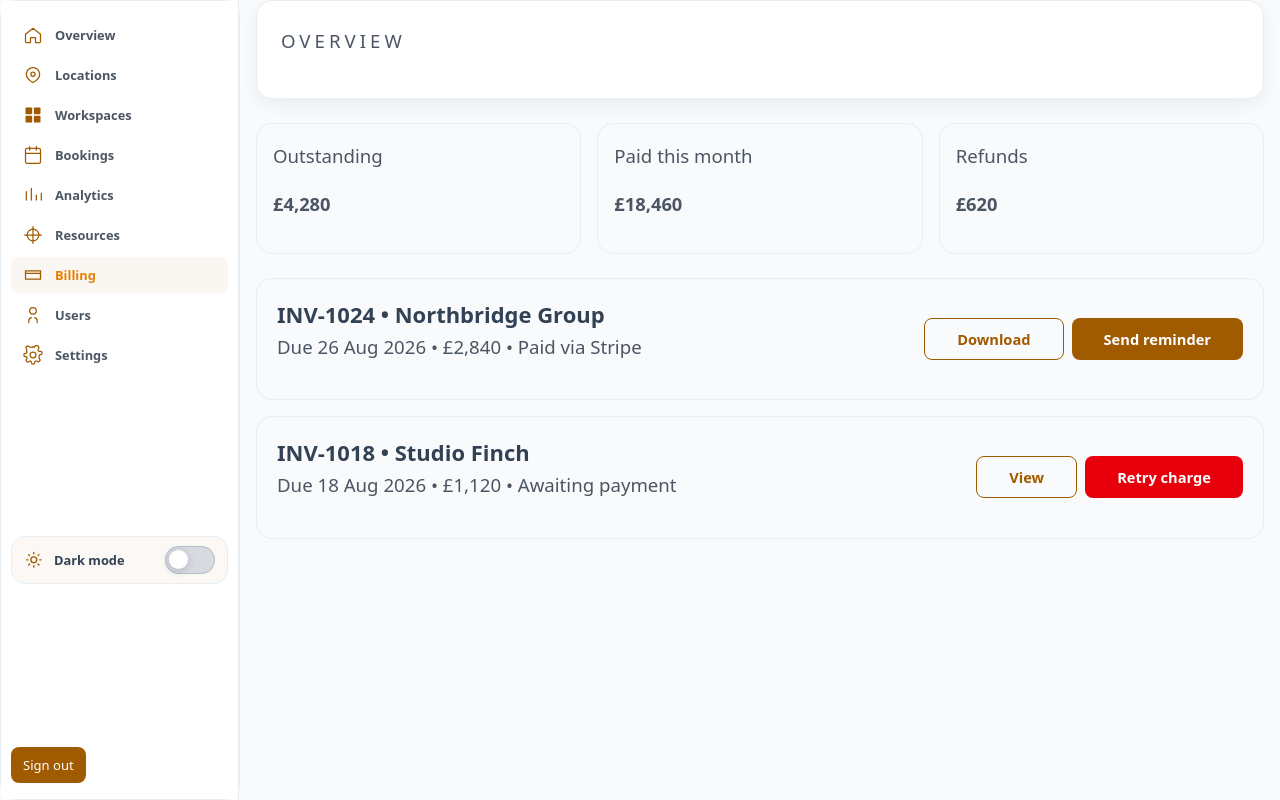
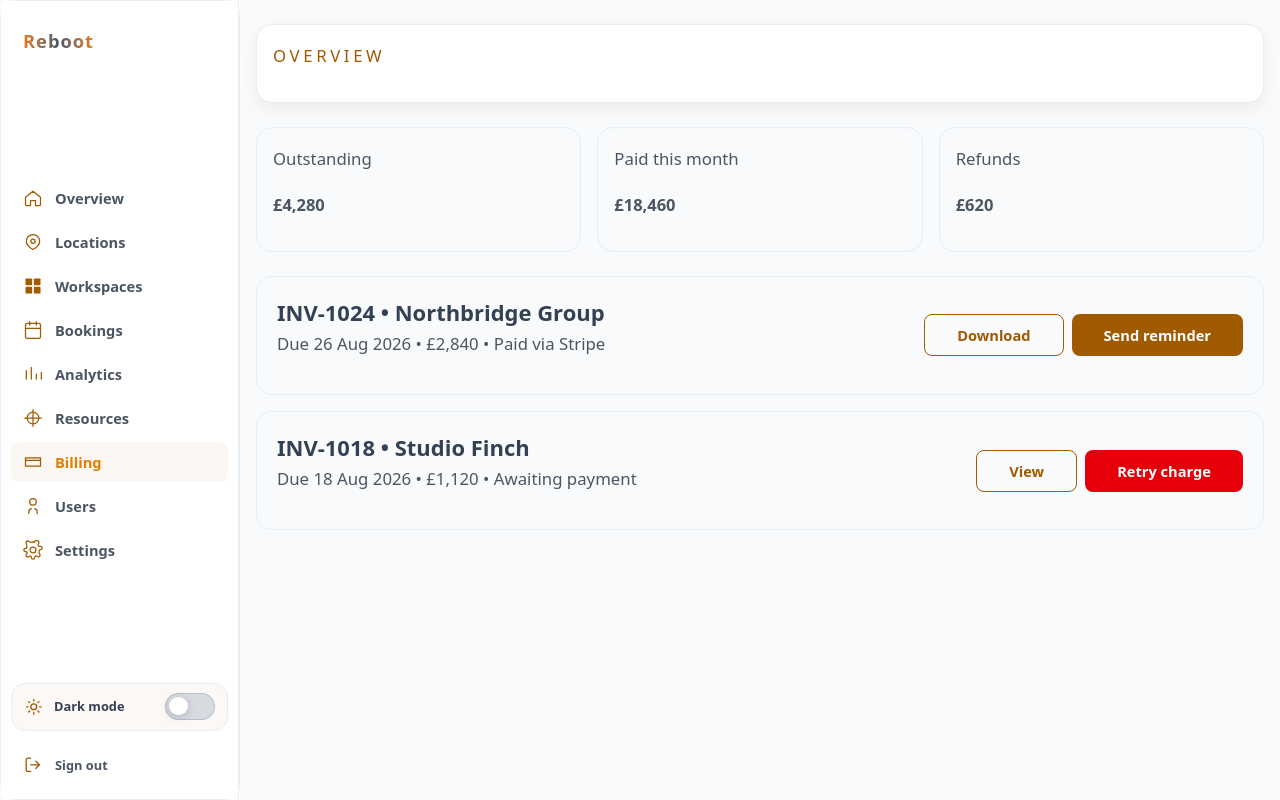
Before and after one commit to elvis-ci/Resonate-Admin, a Nuxt app: page /billing in a window 1280 px wide. Built offline with nearby package versions, Linux system fonts and the light colour scheme; a web font is replaced by a local one.

Commit message:
Ui adjustments

```diff
--- a/app/assets/css/base.css
+++ b/app/assets/css/base.css
@@ -44,7 +44,7 @@
 }
 
 :root[data-theme="dark"] {
---color-scrollbar-track: #24314e;
+  --color-scrollbar-track: #24314e;
   --color-scrollbar-thumb: rgba(181, 197, 219, 0.3);
   --color-scrollbar-thumb-hover: rgba(181, 197, 219, 0.5);
   --color-bg: #0f172a;
@@ -124,8 +124,6 @@
     color-scheme: dark;
   }
 } */
-
-
 
 @media (prefers-reduced-motion: reduce) {
   html,
@@ -238,46 +236,46 @@ section div.container {
 
 /* headings */
 .main-heading {
-  @apply text-3xl sm:text-4xl md:text-6xl font-bold;
+  @apply text-2xl sm:text-3xl md:text-3xl font-bold;
 }
 
 h2 {
-  @apply text-2xl sm:text-3xl md:text-4xl font-bold mb-4 text-heading;
+  @apply text-xl sm:text-2xl md:text-3xl font-bold mb-4 text-heading;
 }
 
 h2.white {
-  @apply text-2xl sm:text-3xl md:text-4xl font-bold mb-4 text-white;
+  @apply text-xl sm:text-2xl md:text-3xl font-bold mb-4 text-white;
 }
 
 h3 {
-  @apply text-xl sm:text-2xl md:text-2xl font-semibold text-heading;
+  @apply text-lg sm:text-xl md:text-2xl font-semibold text-heading;
 }
 h3.white {
-  @apply text-xl sm:text-2xl md:text-2xl font-semibold text-white/80;
+  @apply text-lg sm:text-xl md:text-2xl font-semibold text-white/80;
 }
 /* headings end */
 
 /* paragraphs */
-p:not(.error):not(.white):not(.tight) {
-  @apply text-base md:text-base lg:text-xl leading-relaxed text-body mb-4;
+p:not(.error):not(.white):not(.tight):not(.primary) {
+  @apply text-sm md:text-base lg:text-lg leading-relaxed text-body mb-4;
 }
 p.tight {
-  @apply text-base md:text-base lg:text-xl leading-relaxed text-body mb-0;
+  @apply text-sm md:text-base lg:text-lg leading-relaxed text-body mb-0;
 }
 p.primary {
-  @apply text-base md:text-base lg:text-xl leading-relaxed text-primary mb-4;
+  @apply text-sm md:text-base lg:text-lg leading-relaxed text-primary mb-2;
 }
 p.error {
-  @apply text-sm sm:text-base md:text-base lg:text-xl leading-relaxed mb-4;
+  @apply text-xs sm:text-sm md:text-sm lg:text-base leading-relaxed mb-4;
 }
 p.white {
-  @apply text-base md:text-base lg:text-xl leading-relaxed text-white/90;
+  @apply text-sm md:text-base lg:text-lg leading-relaxed text-white/90;
 }
 a.white {
-  @apply bg-gradient-to-r from-primary-hover via-white to-primary-hover
+  @apply bg-gradient-to-r from-primary-hover via-body to-primary-hover
 
          bg-clip-text text-transparent
-         text-xl leading-relaxed;
+         text-xl leading-relaxed tracking-wider;
 }
 
 /* paragraphs end */
@@ -285,27 +283,26 @@ a.white {
 /* Buttons */
 /* Primary Button */
 button.primary {
-  @apply px-4 sm:px-5 md:px-6 lg:px-8 py-2 text-base sm:text-base md:text-base lg:text-base font-bold bg-primary text-white rounded-lg hover:bg-primary-hover focus:bg-primary-hover transition-colors duration-200 active:scale-95;
+  @apply px-4 sm:px-5 md:px-6 lg:px-8 py-2 text-sm sm:text-sm md:text-sm lg:text-base font-bold bg-primary text-white rounded-lg hover:bg-primary-hover focus:bg-primary-hover transition-colors duration-200 active:scale-95;
 }
 a.primary {
-  @apply px-4 sm:px-5 md:px-6 lg:px-8 py-2 text-base sm:text-base md:text-base lg:text-lg font-bold bg-primary text-secondary rounded-lg hover:bg-primary-hover focus:bg-primary-hover transition-colors duration-200 active:scale-95;
+  @apply px-4 sm:px-5 md:px-6 lg:px-8 py-2 text-sm sm:text-sm md:text-sm lg:text-base font-bold bg-primary text-secondary rounded-lg hover:bg-primary-hover focus:bg-primary-hover transition-colors duration-200 active:scale-95;
 }
 
 /* Secondary Button */
 button.secondary {
-  @apply px-4 sm:px-5 md:px-6 lg:px-8 py-2  text-base sm:text-base md:text-base lg:text-base font-bold  border-[1.5px] border-primary text-primary rounded-lg hover:bg-primary-hover/30 focus:bg-primary-hover/30  transition-opacity duration-200 active:scale-95;
+  @apply px-4 sm:px-5 md:px-6 lg:px-8 py-2 text-sm sm:text-sm md:text-sm lg:text-base font-bold border-[1.5px] border-primary text-primary rounded-lg hover:bg-primary-hover/30 focus:bg-primary-hover/30 transition-opacity duration-200 active:scale-95;
 }
 a.secondary {
-  @apply px-4 sm:px-5 md:px-6 lg:px-8 py-2 text-base sm:text-base md:text-base lg:text-base font-bold bg-primary/0 border-[1.5px] border-primary text-secondary-text
-  rounded-lg hover:bg-primary-hover/30 focus:bg-primary-hover/30  transition-opacity duration-200 active:scale-95;
+  @apply px-4 sm:px-5 md:px-6 lg:px-8 py-2 text-sm sm:text-sm md:text-sm lg:text-base font-bold bg-primary/0 border-[1.5px] border-primary text-secondary-text rounded-lg hover:bg-primary-hover/30 focus:bg-primary-hover/30 transition-opacity duration-200 active:scale-95;
 }
 
 button.cancel {
-  @apply px-4 sm:px-5 md:px-6 lg:px-8 py-2 text-base sm:text-base md:text-base lg:text-base font-bold bg-red-600 text-white rounded-lg hover:bg-red-700 focus:bg-red-700 transition-colors duration-200 active:scale-95;
+  @apply px-4 sm:px-5 md:px-6 lg:px-8 py-2 text-sm sm:text-sm md:text-sm lg:text-base font-bold bg-red-600 text-white rounded-lg hover:bg-red-700 focus:bg-red-700 transition-colors duration-200 active:scale-95;
 }
 input,
 textarea {
-  @apply px-4 py-2 border-2 border-gray-300 rounded-lg focus:outline-none focus:border-primary text-text;
+  @apply px-4 py-2 border-2 border-gray-300 rounded-lg focus:outline-none focus:border-primary text-text text-sm;
 }
 /* Extras */
 /* Ribbon wrapper */
--- a/app/components/AdminHeader.vue
+++ b/app/components/AdminHeader.vue
@@ -1,8 +1,8 @@
 <template>
-  <header class="rounded-2xl border border-border bg-card-bg p-6 shadow-elev">
-    <p class="text-sm uppercase tracking-[0.2em] text-primary">{{ title }}</p>
-    <h1 class="main-heading mt-4">{{ heading }}</h1>
-    <p class="mt-3 text-body max-w-2xl">
+  <header class="rounded-2xl border border-border bg-card-bg p-4 shadow-elev">
+    <p class="text-sm uppercase tracking-[0.2em] primary text-primary">{{ title }}</p>
+    <h1 class="main-heading mt-2">{{ heading }}</h1>
+    <p class="mt-2 text-body max-w-2xl">
       {{subtext}}
     </p>
   </header>
--- a/app/components/AdminSidebar.vue
+++ b/app/components/AdminSidebar.vue
@@ -2,7 +2,12 @@
   <aside
     class="py-4 px-2.5 h-full overflow-y-scroll flex flex-col justify-between bg-card-bg border-r border-card-border"
   >
-    <nav class="space-y-2 text-sm">
+    <!-- Logo -->
+    <div class="flex items-center gap-3 px-3 py-2">
+      <NuxtLink to="/" class="white font-bold">Reboot</NuxtLink>
+    </div>
+
+    <nav class="space-y-2">
       <ul class="space-y-1">
         <li>
           <NuxtLink
@@ -260,7 +265,7 @@
         </li>
       </ul>
     </nav>
-    <div>
+    <div class="space-y-4">
       <button
         type="button"
         class="theme-toggle-btn"
@@ -298,9 +303,26 @@
           ></span>
         </span>
       </button>
-    </div>
-    <div>
-      <button class="px-3 py-2 rounded-lg bg-primary text-secondary text-sm">
+
+      <button
+        class="flex px-3 py-2 rounded-lg text-body font-bold gap-3 text-sm"
+      >
+        <span class="theme-icon">
+          <svg
+            xmlns="http://www.w3.org/2000/svg"
+            viewBox="0 0 24 24"
+            fill="none"
+            stroke="currentColor"
+            stroke-width="1.8"
+            stroke-linecap="round"
+            stroke-linejoin="round"
+          >
+            <path d="M9 21H5a2 2 0 0 1-2-2V5a2 2 0 0 1 2-2h4" />
+            <path d="M16 17l5-5-5-5" />
+            <path d="M21 12H9" />
+          </svg>
+        </span>
+
         Sign out
       </button>
     </div>
--- a/app/layouts/default.vue
+++ b/app/layouts/default.vue
@@ -9,7 +9,7 @@
         </div>
       </div>
 
-      <main class="px-4 space-y-6">
+      <main class="px-4 space-y-6 py-6 ">
         <AdminHeader
           :title="pageMeta.title"
           :heading="pageMeta.heading"
```
